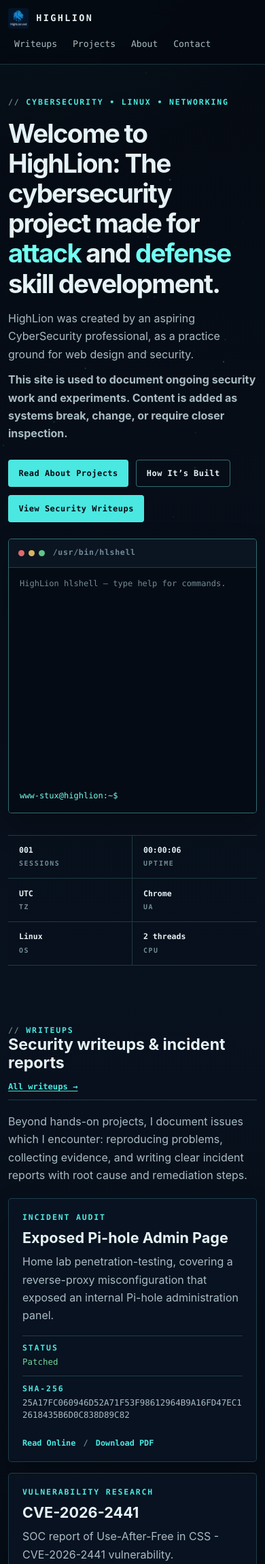
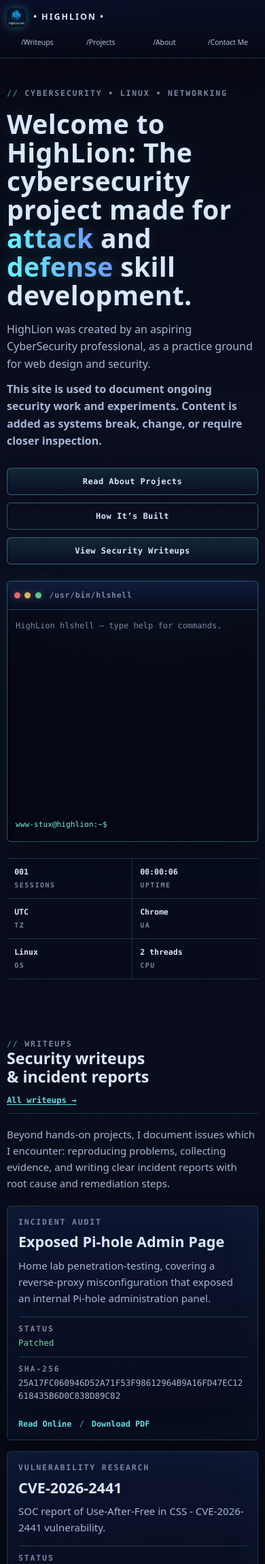
Before and after one commit to HighLionNet/highlion-website, a PHP site: page / in a window 390 px wide. Shown: the top 2300 px of the page at 68% size. Run offline with PHP 8.4, Linux system fonts and the light colour scheme.

Commit message:
fix: restore HighLion visual character and mobile layout

```diff
--- a/components/footer.html
+++ b/components/footer.html
@@ -1,3 +1,7 @@
 <footer class="site-footer">
-  <div class="footer-inner">© <span data-current-year></span> HIGHLION</div>
+  <div class="footer-inner">
+    <span>© <span data-current-year></span> HIGHLION</span>
+    <span class="footer-separator" aria-hidden="true">•</span>
+    <span>ALL RIGHTS RESERVED</span>
+  </div>
 </footer>
--- a/components/header.html
+++ b/components/header.html
@@ -1,14 +1,14 @@
 <header class="nav" id="nav">
   <div class="nav-inner">
     <a class="brand" href="/index.html" aria-label="HighLion home">
-      <img class="brand-icon" src="/assets/icons/HighLion.ico" alt="" width="30" height="30">
-      <span class="brand-title">HIGHLION</span>
+      <img class="brand-icon" src="/assets/icons/HighLion.ico" alt="" width="28" height="28">
+      <span class="brand-title"><span aria-hidden="true">•</span> HIGHLION <span aria-hidden="true">•</span></span>
     </a>
     <nav class="nav-links" aria-label="Primary navigation">
-      <a class="link" href="/writeups.html">Writeups</a>
-      <a class="link" href="/projects.html">Projects</a>
-      <a class="link" href="/about.html">About</a>
-      <a class="link" href="/contact.html">Contact</a>
+      <a class="link" href="/writeups.html">/Writeups</a>
+      <a class="link" href="/projects.html">/Projects</a>
+      <a class="link" href="/about.html">/About</a>
+      <a class="link" href="/contact.html">/Contact Me</a>
     </nav>
   </div>
 </header>
--- a/css/style.css
+++ b/css/style.css
@@ -1,25 +1,26 @@
 :root {
   color-scheme: dark;
-  --bg-0: #050a12;
-  --bg-1: #08111e;
-  --bg-2: #0b1725;
-  --panel: rgba(9, 20, 33, 0.94);
-  --panel-strong: #09131f;
-  --text: #e5f2f5;
-  --text-soft: #a9bcc4;
-  --muted: #728b96;
-  --cyan: #4ae8e1;
-  --cyan-strong: #72fff3;
-  --teal: #20b8ba;
-  --blue: #63a9ff;
-  --stroke: rgba(105, 196, 203, 0.24);
-  --stroke-strong: rgba(105, 222, 224, 0.46);
+  --bg-0: #070914;
+  --bg-1: #0b1022;
+  --bg-2: #101735;
+  --panel: rgba(10, 16, 40, 0.78);
+  --panel-strong: rgba(9, 14, 34, 0.96);
+  --text: #d9e7ff;
+  --text-soft: #a7b7d6;
+  --muted: #7a86a1;
+  --cyan: #63dce7;
+  --cyan-strong: #66f7ff;
+  --teal: #37cfc7;
+  --blue: #6f93ff;
+  --stroke: rgba(102, 247, 255, 0.18);
+  --stroke-strong: rgba(102, 247, 255, 0.34);
   --patched: #74d49b;
   --research: #e7c56b;
   --danger: #f28b8b;
   --mono: ui-monospace, SFMono-Regular, Menlo, Monaco, Consolas, "Liberation Mono", "Courier New", monospace;
-  --sans: Inter, ui-sans-serif, system-ui, -apple-system, BlinkMacSystemFont, "Segoe UI", sans-serif;
-  --shadow: 0 20px 44px rgba(0, 0, 0, 0.24);
+  --sans: ui-sans-serif, system-ui, -apple-system, "Segoe UI", Roboto, Ubuntu, Cantarell, "Noto Sans", "Helvetica Neue", Arial, sans-serif;
+  --shadow: 0 20px 40px rgba(0, 0, 0, 0.42), 0 0 70px rgba(102, 247, 255, 0.035) inset;
+  --glow: 0 0 22px rgba(102, 247, 255, 0.14);
 }
 
 * {
@@ -29,6 +30,22 @@
 html {
   min-height: 100%;
   scroll-behavior: smooth;
+  scrollbar-color: rgba(102, 247, 255, 0.32) var(--bg-0);
+  scrollbar-width: thin;
+}
+
+html::-webkit-scrollbar {
+  width: 10px;
+}
+
+html::-webkit-scrollbar-track {
+  background: var(--bg-0);
+}
+
+html::-webkit-scrollbar-thumb {
+  border: 3px solid var(--bg-0);
+  border-radius: 999px;
+  background: rgba(102, 247, 255, 0.28);
 }
 
 body {
@@ -38,9 +55,10 @@ body {
   flex-direction: column;
   color: var(--text);
   background:
-    radial-gradient(circle at 12% -10%, rgba(32, 184, 186, 0.1), transparent 32rem),
-    linear-gradient(180deg, var(--bg-0), var(--bg-1) 55%, var(--bg-0));
-  font: 400 16px/1.65 var(--sans);
+    radial-gradient(1000px 600px at 20% -10%, rgba(138, 107, 255, 0.14), transparent 50%),
+    radial-gradient(1200px 700px at 120% -20%, rgba(102, 247, 255, 0.09), transparent 55%),
+    linear-gradient(180deg, var(--bg-0), var(--bg-1) 34%, var(--bg-0) 100%);
+  font: 400 16px/1.6 ui-sans-serif, system-ui, -apple-system, "Segoe UI", Roboto, Ubuntu, Cantarell, "Noto Sans", "Helvetica Neue", Arial, sans-serif;
 }
 
 a {
@@ -97,8 +115,9 @@ textarea {
   top: 0;
   z-index: 200;
   border-bottom: 1px solid var(--stroke);
-  background: rgba(5, 10, 18, 0.94);
-  backdrop-filter: blur(12px);
+  background: linear-gradient(180deg, rgba(10, 16, 40, 0.94), rgba(7, 9, 20, 0.76));
+  box-shadow: 0 12px 32px rgba(0, 0, 0, 0.3);
+  backdrop-filter: saturate(130%) blur(10px);
 }
 
 .nav-inner,
@@ -111,8 +130,8 @@ textarea {
   min-height: 64px;
   display: flex;
   align-items: center;
-  justify-content: space-between;
-  gap: 2rem;
+  justify-content: flex-start;
+  gap: 1rem;
 }
 
 .brand {
@@ -124,14 +143,16 @@ textarea {
 }
 
 .brand-icon {
-  width: 30px;
-  height: 30px;
-  border-radius: 3px;
+  width: 28px;
+  height: 28px;
+  border-radius: 8px;
+  box-shadow: 0 0 14px rgba(102, 247, 255, 0.3);
 }
 
 .brand-title {
-  font: 700 0.84rem/1 var(--mono);
-  letter-spacing: 0.18em;
+  font: 800 0.84rem/1 var(--sans);
+  letter-spacing: 0.16em;
+  text-shadow: 0 0 18px rgba(102, 247, 255, 0.12);
 }
 
 .nav-links {
@@ -141,19 +162,21 @@ textarea {
 }
 
 .nav-links .link {
-  padding: 0.45rem 0.65rem;
+  padding: 0.48rem 0.62rem;
   border: 1px solid transparent;
   border-radius: 3px;
-  color: var(--text-soft);
-  font: 500 0.82rem/1 var(--mono);
+  color: var(--text);
+  font: 500 0.82rem/1 var(--sans);
   text-decoration: none;
+  opacity: 0.82;
 }
 
 .nav-links .link:hover,
 .nav-links .link[aria-current="page"] {
   border-color: var(--stroke);
-  color: var(--cyan-strong);
-  background: rgba(74, 232, 225, 0.055);
+  color: var(--text);
+  background: rgba(102, 247, 255, 0.035);
+  opacity: 1;
 }
 
 main {
@@ -188,7 +211,7 @@ main {
 .stat-label,
 .profile-label,
 .eyebrow {
-  color: var(--cyan);
+  color: var(--muted);
   font: 700 0.72rem/1.3 var(--mono);
   letter-spacing: 0.16em;
   text-transform: uppercase;
@@ -196,7 +219,7 @@ main {
 
 .kicker::before {
   content: "// ";
-  color: var(--muted);
+  color: rgba(102, 247, 255, 0.58);
 }
 
 h1,
@@ -211,12 +234,15 @@ h2,
 h3 {
   color: var(--text);
   line-height: 1.15;
+  text-wrap: balance;
 }
 
 h1 {
   margin-bottom: 1rem;
   font-size: clamp(2.2rem, 5.8vw, 4.7rem);
-  letter-spacing: -0.045em;
+  font-weight: 900;
+  letter-spacing: 0.01em;
+  text-shadow: 0 0 28px rgba(102, 247, 255, 0.14);
 }
 
 h2 {
@@ -234,10 +260,16 @@ h3 {
 .home-hero .headline {
   max-width: 30ch;
   font-size: clamp(2.4rem, 4.2vw, 3.5rem);
+  line-height: 1.08;
 }
 
 .accent {
-  color: var(--cyan-strong);
+  color: transparent;
+  background: linear-gradient(90deg, var(--cyan-strong), var(--blue));
+  background-clip: text;
+  -webkit-background-clip: text;
+  -webkit-text-fill-color: transparent;
+  text-shadow: 0 0 18px rgba(102, 247, 255, 0.23);
 }
 
 .lead {
@@ -299,9 +331,10 @@ h3 {
   justify-content: center;
   padding: 0.62rem 0.9rem;
   border: 1px solid var(--stroke-strong);
-  border-radius: 4px;
-  color: var(--bg-0);
-  background: var(--cyan);
+  border-radius: 6px;
+  color: var(--text);
+  background: linear-gradient(180deg, rgba(102, 247, 255, 0.1), rgba(10, 16, 40, 0.68));
+  box-shadow: 0 10px 24px rgba(0, 0, 0, 0.24), inset 0 1px rgba(255, 255, 255, 0.035);
   font: 700 0.75rem/1 var(--mono);
   letter-spacing: 0.04em;
   text-decoration: none !important;
@@ -309,18 +342,19 @@ h3 {
 }
 
 .btn:hover {
-  color: var(--bg-0);
-  background: var(--cyan-strong);
+  border-color: rgba(102, 247, 255, 0.55);
+  color: var(--cyan-strong);
+  background: linear-gradient(180deg, rgba(102, 247, 255, 0.14), rgba(10, 16, 40, 0.72));
+  box-shadow: var(--glow);
 }
 
 .btn.secondary {
-  color: var(--text);
   background: transparent;
 }
 
 .btn.secondary:hover {
   color: var(--cyan-strong);
-  background: rgba(74, 232, 225, 0.06);
+  background: rgba(102, 247, 255, 0.035);
 }
 
 .panel,
@@ -328,9 +362,15 @@ h3 {
 .contact-panel,
 .article-shell {
   border: 1px solid var(--stroke);
-  border-radius: 5px;
-  background: var(--panel);
+  border-radius: 6px;
+  background: linear-gradient(180deg, rgba(14, 22, 52, 0.84), rgba(7, 11, 27, 0.82));
   box-shadow: var(--shadow);
+}
+
+.article-content,
+.article-content p,
+.article-content li {
+  overflow-wrap: anywhere;
 }
 
 .stats-strip {
@@ -340,7 +380,8 @@ h3 {
   margin-top: 0.5rem;
   border-top: 1px solid var(--stroke);
   border-bottom: 1px solid var(--stroke);
-  background: rgba(7, 17, 28, 0.72);
+  background: rgba(7, 11, 27, 0.7);
+  box-shadow: 0 14px 30px rgba(0, 0, 0, 0.18);
 }
 
 .stat {
@@ -546,9 +595,9 @@ h3 {
   align-self: stretch;
   overflow: hidden;
   border: 1px solid var(--stroke-strong);
-  border-radius: 5px;
-  background: #050b14;
-  box-shadow: var(--shadow);
+  border-radius: 6px;
+  background: #050713;
+  box-shadow: var(--shadow), 0 0 28px rgba(102, 247, 255, 0.055);
 }
 
 .hlterm-head {
@@ -558,7 +607,7 @@ h3 {
   gap: 0.75rem;
   padding: 0 0.85rem;
   border-bottom: 1px solid var(--stroke);
-  background: #0a1521;
+  background: linear-gradient(180deg, rgba(18, 29, 61, 0.96), rgba(8, 13, 31, 0.96));
 }
 
 .hlterm-lights {
@@ -575,14 +624,17 @@ h3 {
 
 .hlterm-lights .red {
   background: #df6b6b;
+  box-shadow: 0 0 8px rgba(223, 107, 107, 0.44);
 }
 
 .hlterm-lights .amber {
   background: #d8b45f;
+  box-shadow: 0 0 8px rgba(216, 180, 95, 0.4);
 }
 
 .hlterm-lights .green {
   background: #62c58a;
+  box-shadow: 0 0 8px rgba(98, 197, 138, 0.4);
 }
 
 .hlterm-title {
@@ -598,8 +650,10 @@ h3 {
   overflow: auto;
   display: flex;
   flex-direction: column;
-  color: #cce4e7;
-  background: #050b14;
+  color: #cbdcf4;
+  background:
+    radial-gradient(600px 280px at 60% -10%, rgba(102, 247, 255, 0.045), transparent 60%),
+    #050713;
   font: 400 0.82rem/1.55 var(--mono);
   scrollbar-color: var(--stroke-strong) transparent;
 }
@@ -656,7 +710,7 @@ h3 {
 
 .hlterm-prompt label {
   flex: 0 0 auto;
-  color: var(--cyan-strong);
+  color: #78eadc;
   font: inherit;
 }
 
@@ -879,6 +989,7 @@ h3 {
   .home-hero {
     min-height: auto;
     padding-top: 3.5rem;
+    align-content: start;
   }
 
   .home-hero > .hlterm-panel {
@@ -902,26 +1013,43 @@ h3 {
   }
 }
 
-@media (max-width: 680px) {
+@media (max-width: 760px) {
   .nav-inner {
-    width: min(100% - 24px, 1180px);
+    width: min(100% - 28px, 1180px);
     min-height: 58px;
-    align-items: flex-start;
+    align-items: stretch;
     flex-direction: column;
-    gap: 0.5rem;
-    padding: 0.75rem 0;
+    gap: 0.55rem;
+    padding: 0.72rem 0 0.58rem;
+  }
+
+  .brand {
+    align-self: flex-start;
   }
 
   .nav-links {
     width: 100%;
-    overflow-x: auto;
-    padding-bottom: 0.15rem;
+    display: grid;
+    grid-template-columns: repeat(4, minmax(0, 1fr));
+    gap: 0.25rem;
   }
 
   .nav-links .link {
-    padding-left: 0.5rem;
-    padding-right: 0.5rem;
+    min-width: 0;
+    padding: 0.46rem 0.25rem;
+    overflow: hidden;
+    font-size: 0.72rem;
+    text-align: center;
+    text-overflow: ellipsis;
+    white-space: nowrap;
   }
+
+  main {
+    scroll-margin-top: 112px;
+  }
+}
+
+@media (max-width: 680px) {
 
   .shell,
   .nav-inner,
@@ -930,12 +1058,19 @@ h3 {
   }
 
   .page-head {
-    padding-top: 3rem;
+    padding-top: 2.75rem;
+    padding-bottom: 1.6rem;
   }
 
   .home-hero {
-    padding-top: 3rem;
+    padding-top: 2.75rem;
     gap: 1.5rem;
+  }
+
+  .home-hero .headline,
+  .page-head .headline {
+    max-width: 100%;
+    font-size: clamp(2rem, 10vw, 3rem);
   }
 
   .writeup-grid,
@@ -966,7 +1101,8 @@ h3 {
   }
 
   .hlterm-body {
-    height: 350px;
+    height: 340px;
+    min-height: 320px;
     font-size: 0.75rem;
   }
 
@@ -991,6 +1127,108 @@ h3 {
     align-items: flex-start;
     flex-direction: column;
   }
+
+  .contact-layout {
+    padding-bottom: 3.5rem;
+  }
+
+  .contact-links-panel > .socials {
+    grid-template-columns: 1fr;
+  }
+
+  .contact-links-panel > .socials .social-link,
+  .contact-links-panel > .socials .social-link:nth-child(odd),
+  .contact-links-panel > .socials .social-link:nth-child(even) {
+    padding: 0.8rem 0;
+    border-left: 0;
+  }
+
+  .article-shell {
+    margin-top: 2.75rem;
+    margin-bottom: 3.5rem;
+  }
+}
+
+@media (max-width: 480px) {
+  body {
+    font-size: 15px;
+  }
+
+  .shell,
+  .nav-inner,
+  .footer-inner {
+    width: min(100% - 20px, 1180px);
+  }
+
+  .brand-title {
+    font-size: 0.78rem;
+  }
+
+  .nav-links .link {
+    font-size: 0.66rem;
+    letter-spacing: -0.01em;
+  }
+
+  .actions,
+  .error-actions {
+    align-items: stretch;
+    flex-direction: column;
+  }
+
+  .actions .btn,
+  .error-actions .btn {
+    width: 100%;
+  }
+
+  .stats-strip {
+    margin-top: 0;
+  }
+
+  .stat {
+    padding: 0.75rem 0.7rem;
+  }
+
+  .hlterm-head {
+    padding: 0 0.65rem;
+  }
+
+  .hlterm-out {
+    padding-right: 0.75rem;
+    padding-left: 0.75rem;
+  }
+
+  .hlterm-prompt {
+    gap: 0.35rem;
+    padding-right: 0.75rem;
+    padding-left: 0.75rem;
+  }
+
+  .hlterm-prompt label {
+    font-size: 0.7rem;
+  }
+
+  .profile-panel,
+  .contact-panel,
+  .writeup-card,
+  .project-card {
+    padding: 1rem;
+  }
+
+  .contact-panel-head {
+    margin: -1rem -1rem 1rem;
+    padding-right: 1rem;
+    padding-left: 1rem;
+  }
+
+  .form-row {
+    align-items: flex-start;
+    flex-direction: column;
+  }
+
+  .footer-inner {
+    gap: 0.4rem;
+    line-height: 1.5;
+  }
 }
 
 @media (prefers-reduced-motion: reduce) {
--- a/index.html
+++ b/index.html
@@ -4,7 +4,7 @@
   <meta charset="utf-8">
   <meta name="viewport" content="width=device-width, initial-scale=1">
   <meta name="color-scheme" content="dark">
-  <meta name="theme-color" content="#050a12">
+  <meta name="theme-color" content="#070914">
   <meta name="description" content="HighLion is a personal cyber lab and portfolio by Shmuel Yermus, focusing on Linux, networking, SOC skills and junior penetration testing. Includes home-lab projects, incident writeups and security tooling.">
   <link rel="canonical" href="https://www.highlion.net/">
   <meta property="og:title" content="HighLion – Cyber Lab &amp; Portfolio">
@@ -17,12 +17,12 @@
   <meta name="twitter:description" content="Home lab, security projects and incident writeups by Shmuel Yermus – aspiring SOC analyst and junior penetration tester.">
   <title>HighLion — Home</title>
   <link rel="icon" href="/assets/icons/HighLion.ico" sizes="any">
-  <link rel="stylesheet" href="/css/style.css?v=hl8b">
+  <link rel="stylesheet" href="/css/style.css?v=hl8c">
 </head>
 <body>
   <a class="skip" href="#main">Skip to content</a>
   <canvas id="fx" class="fx" aria-hidden="true"></canvas>
-  <div data-include="/components/header.html"></div>
+  <div data-include="/components/header.html?v=hl8c"></div>
 
   <main id="main">
     <div class="shell home-hero">
@@ -101,10 +101,10 @@
     </section>
   </main>
 
-  <div data-include="/components/footer.html"></div>
-  <script src="/js/fix-include.js?v=hl8b" defer></script>
-  <script src="/js/terminal.js?v=hl8b" defer></script>
-  <script src="/js/particles.js?v=hl8b" defer></script>
+  <div data-include="/components/footer.html?v=hl8c"></div>
+  <script src="/js/fix-include.js?v=hl8c" defer></script>
+  <script src="/js/terminal.js?v=hl8c" defer></script>
+  <script src="/js/particles.js?v=hl8c" defer></script>
   <script>
     (function () {
       var started = Date.now();
```
Also changed, not shown: other parts of css/style.css (+73 -9 lines), 403.html (+6 -6 lines), 404.html (+6 -6 lines), about.html (+7 -7 lines), contact.html (+15 -8 lines), js/particles.js (+5 -5 lines), projects.html (+6 -6 lines), writeups.html (+6 -6 lines), writeups/cve-2026-2441.html (+6 -6 lines), writeups/pihole.html (+6 -6 lines).
